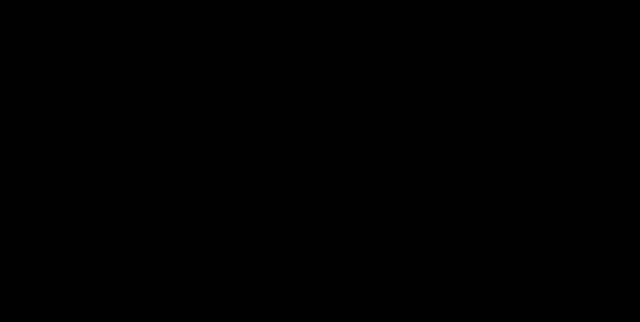
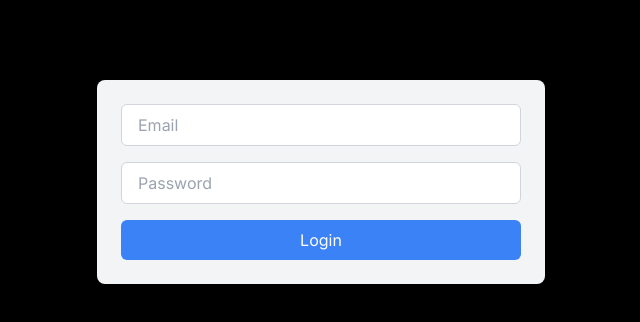
Before and after one commit to Overlord-1/vsm-f, a React (Create React App) app: page /admin in a window 1280 px wide. Before the commit this address had no page. Shown: the top 322 px of the page, without its empty margins (319-959 px from the left). Built offline with nearby package versions, Linux system fonts and the light colour scheme.

Commit message:
Add Admin page and update RankList component

```diff
--- a/src/App.jsx
+++ b/src/App.jsx
@@ -9,6 +9,7 @@
 import CalcRound from './pages/CalcRound'
 import { Analytics } from "@vercel/analytics/react"
 import { SpeedInsights } from "@vercel/speed-insights/react"
+import Admin from './pages/Admin'
 
 
 
@@ -21,11 +22,13 @@
 
     <Routes>
       <Route path='/' element= {<Login />}/>
-      <Route path='/Leaderboard' element= {<Leaderboard />}/>
+      {/* <Route path='/Leaderboard' element= {<Leaderboard />}/> */}
       <Route path='/news' element= {<News />}/>
-      <Route path='/portfolio' element= {<Portfolio />}/>
+      {/* <Route path='/portfolio' element= {<Portfolio />}/> */}
       <Route path='/loading' element= {<Loading />}/>
-      <Route path='/calcround' element= {<CalcRound />}/>
+      {/* <Route path='/calcround' element= {<CalcRound />}/> */}
+      <Route path='/admin' element= {<Admin />}/>
+
     </Routes>
     <Analytics />
     <SpeedInsights />
--- a/src/components/RankList.jsx
+++ b/src/components/RankList.jsx
@@ -4,52 +4,53 @@
 
 const RankList = () => {
   const token = localStorage.getItem("authToken");
-  // let ranks = [
-  //   { rank: 1, name: "Ruchir", score: 3432 },
-  //   { rank: 2, name: "Rajas", score: 343 },
-  //   { rank: 3, name: "Hari", score: 224 },
-  //   { rank: 4, name: "Ram", score: 100 },
-  //   { rank: 5, name: "Krishna", score: 90 },
-  //   { rank: 6, name: "Ruchir", score: 79 },
-  //   { rank: 7, name: "Ruchir", score: 60 },
-  //   { rank: 8, name: "Ruchir", score: 42 },
-  //   { rank: 9, name: "Ruchir", score: 0 },
-  // ];
-  // let top3 = ranks.slice(0, 3);
-  // ranks = ranks.slice(3);
+  let ranks = [
+    { rank: 1, name: "Ruchir", wealth: 3432 },
+    { rank: 2, name: "Rajas", wealth: 343 },
+    { rank: 3, name: "Hari", wealth: 224 },
+    { rank: 4, name: "Ram", wealth: 100 },
+    { rank: 5, name: "Krishna", wealth: 90 },
+    { rank: 6, name: "Ruchir2", wealth: 79 },
+    { rank: 7, name: "Ruchir3", wealth: 60 },
+    { rank: 8, name: "Ruchir4", wealth: 42 },
+    { rank: 9, name: "Ruchir5", wealth: 0 },
+  ];
+  let top3 = ranks.slice(0, 3);
+  ranks = ranks.slice(3);
   const colors = ["#FFD700", "#C0C0C0", "#CD7F32"];
-  const [ranks,setRanks] = useState([]);
-  const [top3,setTop] = useState([]);
-  const URL = process.env.REACT_APP_API_URL;
-  useEffect(() => {
-    const fetchData = async () => {
-      try{
+  // const [ranks,setRanks] = useState([]);
+  // const [top3,setTop] = useState([]);
+  // const URL = process.env.REACT_APP_API_URL;
+  // useEffect(() => {
+  //   const fetchData = async () => {
+  //     try{
 
-        const config = {
-          headers: {
-            Authorization: `Bearer ${token}`,
-          },
-        };
+  //       const config = {
+  //         headers: {
+  //           Authorization: `Bearer ${token}`,
+  //         },
+  //       };
 
-        const rankList = await axios.get(`${URL}/game/info/leaderboard`,config);
-        console.log(rankList.data.data);
-        setTop(rankList.data.data.slice(0,3));
-        setRanks(rankList.data.data.slice(3));
-        // setRanks(rankList.data.data);
-      }
-      catch{
-        console.log("Error");
-      }
+  //       const rankList = await axios.get(`${URL}/game/info/leaderboard`,config);
+  //       console.log(rankList.data.data);
+  //       setTop(rankList.data.data.slice(0,3));
+  //       setRanks(rankList.data.data.slice(3));
+  //       // setRanks(rankList.data.data);
+  //     }
+  //     catch{
+  //       console.log("Error");
+  //     }
 
 
-    };
-    fetchData();
-  }, [token]);
+  //   };
+  //   fetchData();
+  // }, [token]);
 
 
   return (
     <>
       {top3.map((parameter, index) => (
+
           <Rank
             color={colors[index]}
             topRank={true}
@@ -58,6 +59,7 @@
             name={parameter.name}
             score={parameter.wealth}
           />
+
       ))}
 
       {ranks.map((parameter) => (
--- /dev/null
+++ b/src/pages/Admin.jsx
@@ -0,0 +1,95 @@
+// AdminPage.js
+import React, { useState } from 'react';
+import axios from 'axios';
+
+const Admin = () => {
+  const [email, setEmail] = useState('');
+  const [password, setPassword] = useState('');
+  const [loggedIn, setLoggedIn] = useState(false);
+
+  const handleLogin = async () => {
+    try {
+      const response = await axios.post('http://localhost:8080/auth/admin-login', {
+        email,
+        password
+      });
+      if (response.status === 200) {
+        setLoggedIn(true);
+      } else {
+        // handle error
+        console.error('Login failed');
+      }
+    } catch (error) {
+      // handle error
+      console.error('Login failed:', error);
+    }
+  };
+
+  const handleStartRound = async () => {
+    try {
+      await axios.post('http://localhost:8080/admin/start-round');
+      // handle success
+      console.log('Round started successfully');
+    } catch (error) {
+      // handle error
+      console.error('Failed to start round:', error);
+    }
+  };
+
+  const handleStartGame = async () => {
+    try {
+      await axios.post('http://localhost:8080/admin/start-game');
+      // handle success
+      console.log('Game started successfully');
+    } catch (error) {
+      // handle error
+      console.error('Failed to start game:', error);
+    }
+  };
+
+  return (
+    <div className="max-w-md mx-auto mt-20 p-6 bg-gray-100 rounded-lg shadow-lg">
+      {!loggedIn ? (
+        <div>
+          <input
+            type="email"
+            placeholder="Email"
+            value={email}
+            onChange={(e) => setEmail(e.target.value)}
+            className="block w-full px-4 py-2 mb-4 text-gray-700 bg-white border border-gray-300 rounded-md focus:border-blue-500 focus:outline-none"
+          />
+          <input
+            type="password"
+            placeholder="Password"
+            value={password}
+            onChange={(e) => setPassword(e.target.value)}
+            className="block w-full px-4 py-2 mb-4 text-gray-700 bg-white border border-gray-300 rounded-md focus:border-blue-500 focus:outline-none"
+          />
+          <button
+            onClick={handleLogin}
+            className="block w-full px-4 py-2 mt-2 text-white bg-blue-500 rounded-md hover:bg-blue-600 focus:outline-none focus:bg-blue-600"
+          >
+            Login
+          </button>
+        </div>
+      ) : (
+        <div>
+          <button
+            onClick={handleStartRound}
+            className="block w-full px-4 py-2 mt-2 text-white bg-green-500 rounded-md hover:bg-green-600 focus:outline-none focus:bg-green-600"
+          >
+            Start Round
+          </button>
+          <button
+            onClick={handleStartGame}
+            className="block w-full px-4 py-2 mt-2 text-white bg-yellow-500 rounded-md hover:bg-yellow-600 focus:outline-none focus:bg-yellow-600"
+          >
+            Start Game
+          </button>
+        </div>
+      )}
+    </div>
+  );
+};
+
+export default Admin;
--- a/src/pages/Leaderboard.jsx
+++ b/src/pages/Leaderboard.jsx
@@ -2,6 +2,7 @@
 import LeaderboardHeader from "../components/LeaderboardHeader";
 import RankList from "../components/RankList";
 import { useNavigate } from "react-router-dom";
+import Header from "../components/Header";
 
 const Leaderboard = () => {
   const navigate = useNavigate();
@@ -10,10 +11,8 @@
   };
   return (
     <>
-      <div className="max-w-[1240px] mx-auto flex flex-col max-h-screen">
-        <LeaderboardHeader />
-        <RankList />
-      </div>
+      <Header text={"Leaderboard 🏅"} />
+      <RankList />
     </>
   );
 };
--- a/src/pages/News.jsx
+++ b/src/pages/News.jsx
@@ -163,6 +163,8 @@
 
 
 
+
+
         <div className="footer w-full bg-[#1e1f26] text-white flex px-5 justify-between fixed bottom-0  z-20 rounded-t-2xl">
           <motion.div whileTap={{scale:0.4}} className={`${pageState === 0?"bg-[#6cff7379]":"bg-[#1e1f26]"} py-2 px-5 m-2 rounded-3xl`}>
             <img
```
Lines whose indentation alone changed are shown as unchanged.
